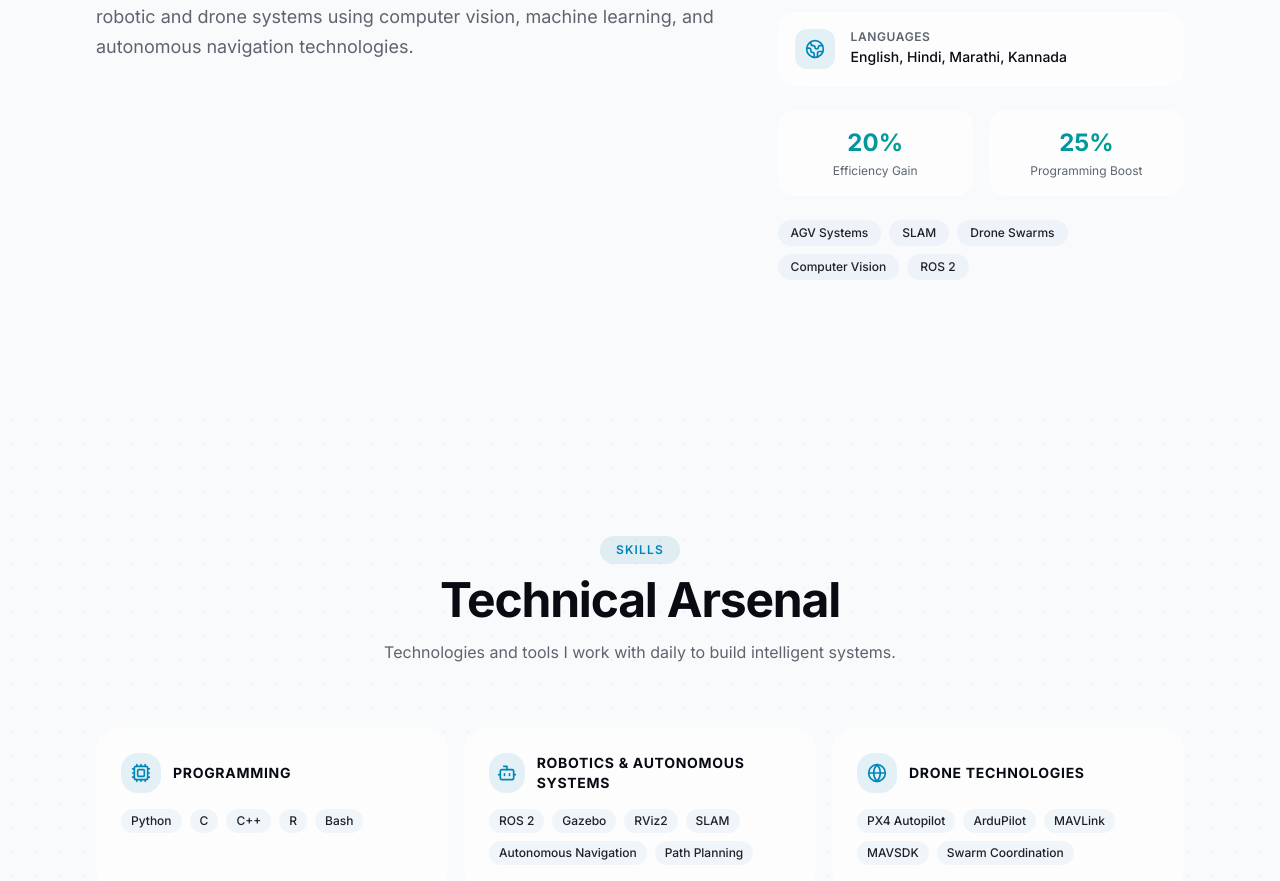
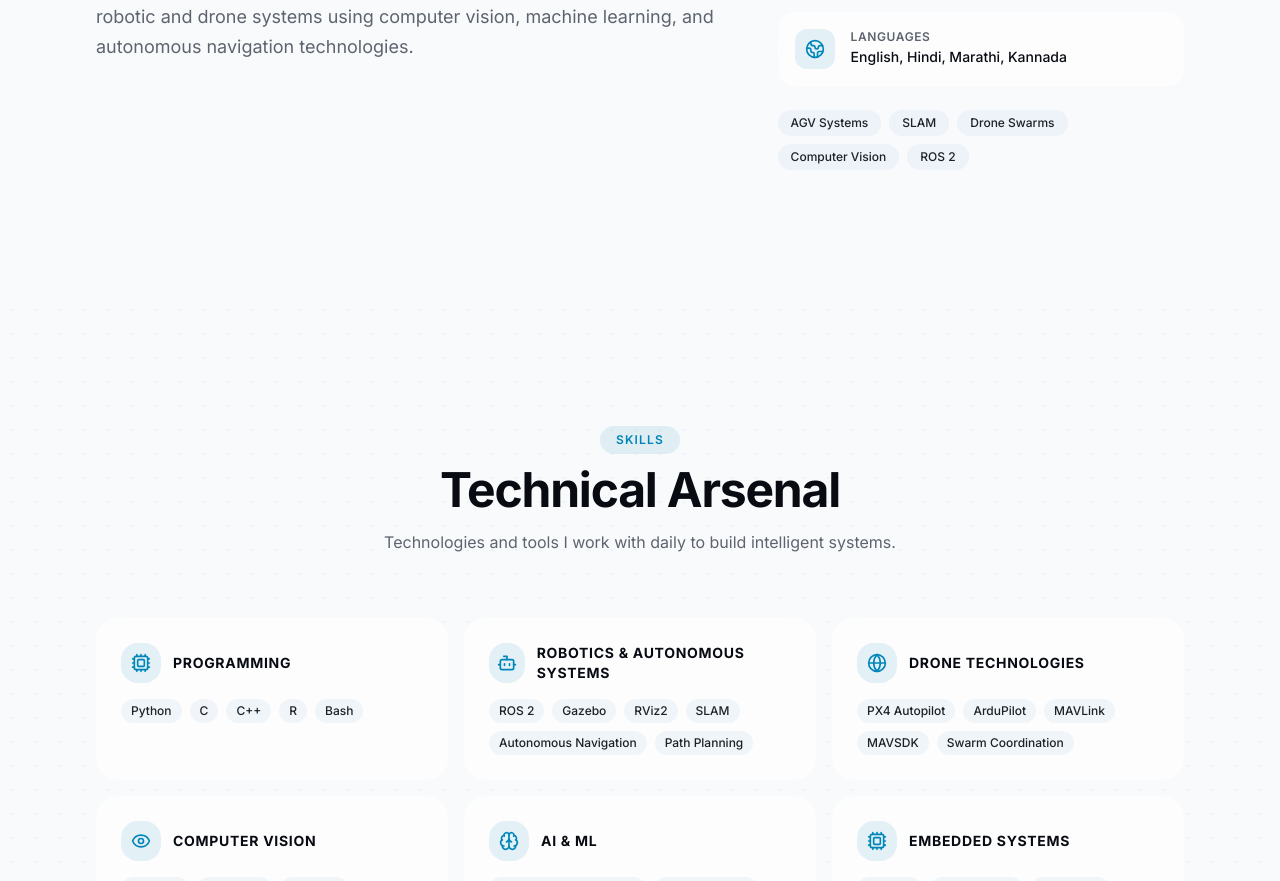
Before and after one commit to shinde0001/my_portfolio, a Next.js app: page / in a window 1280 px wide. Shown: the part 1288-2169 px from the top of the page. Built offline with nearby package versions, Linux system fonts and the light colour scheme.

Commit message:
Remove highlight stats from about section

```diff
--- a/src/components/sections/about.tsx
+++ b/src/components/sections/about.tsx
@@ -64,21 +64,7 @@ export function AboutSection() {
               </div>
             ))}
 
-            {/* Highlight stats */}
-            <div className="grid grid-cols-2 gap-4 pt-2">
-              {[
-                { number: "20%", label: "Efficiency Gain" },
-                { number: "25%", label: "Programming Boost" },
-              ].map(({ number, label }) => (
-                <div
-                  key={label}
-                  className="glass-card rounded-xl p-4 text-center transition-all hover:shadow-lg"
-                >
-                  <p className="text-2xl font-bold gradient-text">{number}</p>
-                  <p className="mt-1 text-xs text-muted-foreground">{label}</p>
-                </div>
-              ))}
-            </div>
+
 
             {/* Tech tags */}
             <div className="flex flex-wrap gap-2 pt-2">
```
